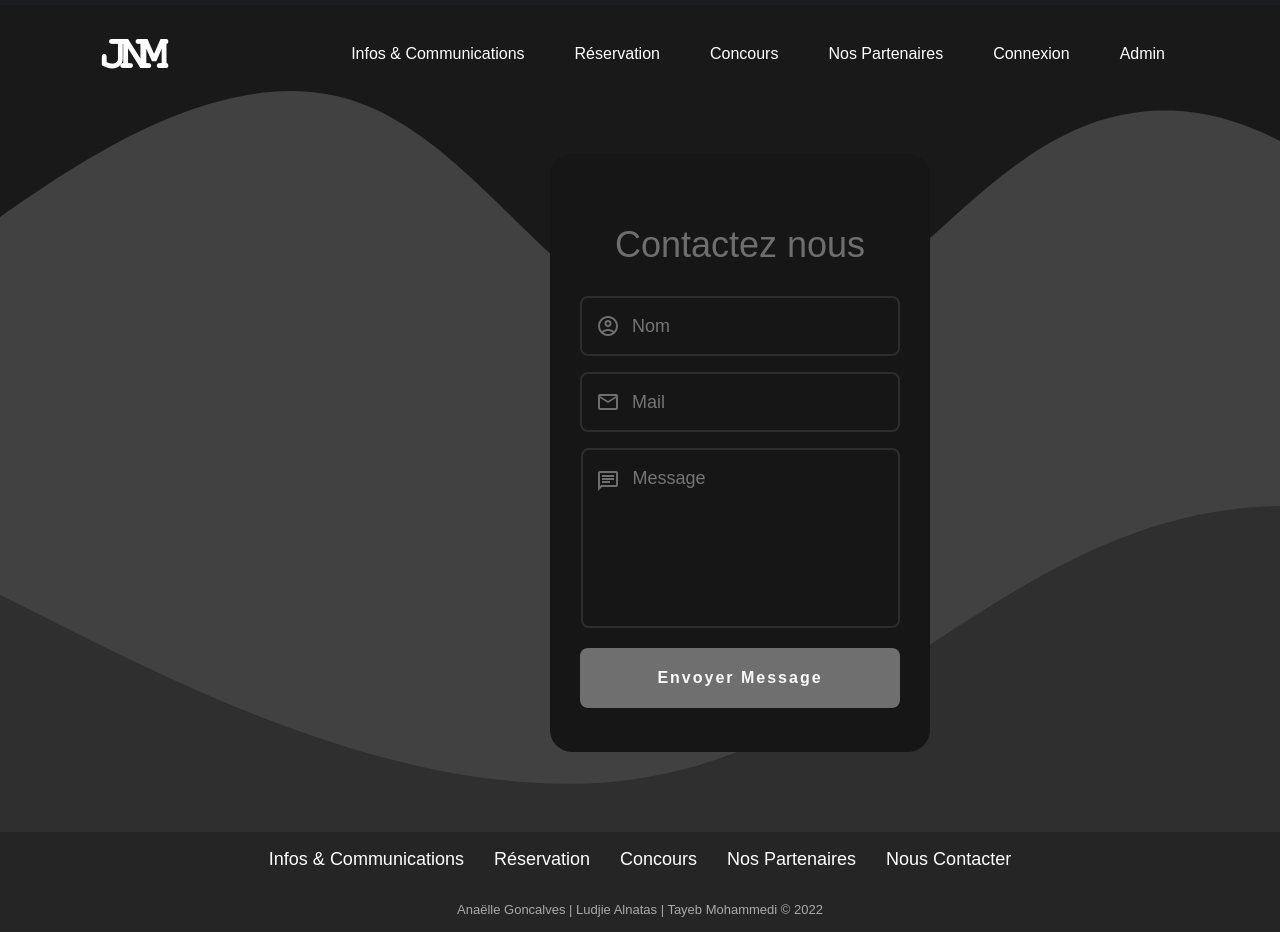
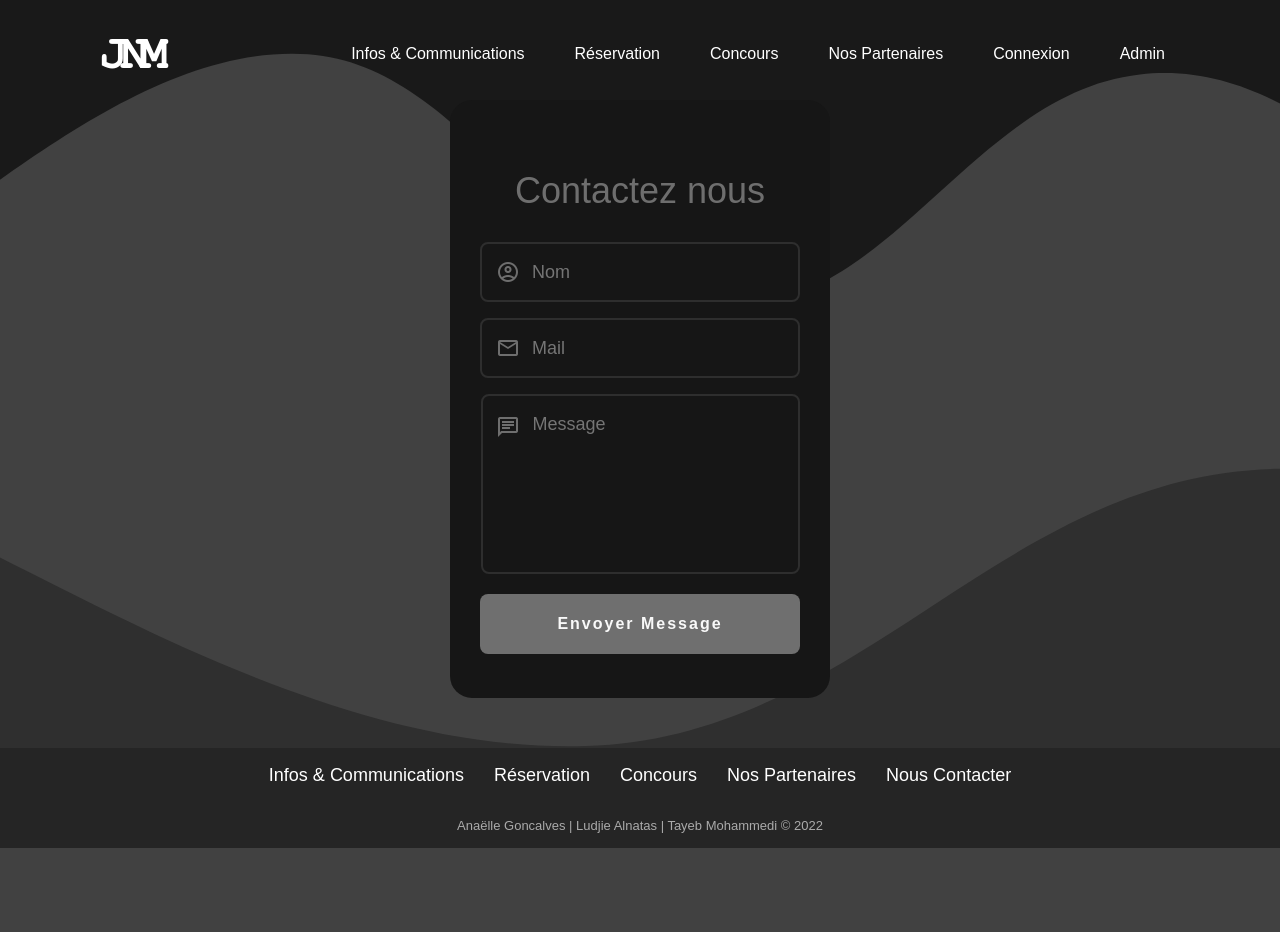
Before and after one commit to TayebMoha/JNM_Symfony_WEB, a Symfony app: template templates/nous_contacter/index.html.twig in a window 1280 px wide. After the commit the page ends 848 px from the top, so only its background shows below. Run offline with Twig, Linux system fonts and the light colour scheme; the template is opened without the code that fills it, so the values that code supplies are empty; some libraries are stand-ins or nearby versions; some web fonts are replaced.

Commit message:
[contact]

```diff
--- a/templates/nous_contacter/index.html.twig
+++ b/templates/nous_contacter/index.html.twig
@@ -42,9 +42,9 @@
         }
         .login {
             position: relative;
-            margin-top: 154px;
-            margin-left: 550px;
-            margin-bottom: 80px;
+            margin : auto;
+            margin-top: 100px;
+            margin-bottom: 50px;
             z-index: 3;
             padding: 70px 30px 44px;
             border-radius: 22px;
```
